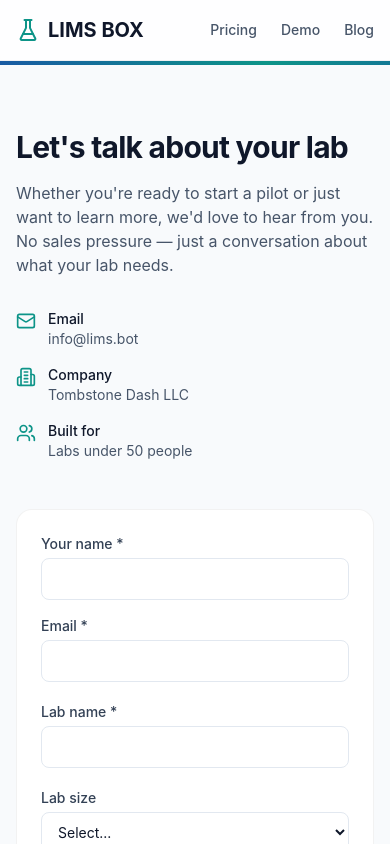
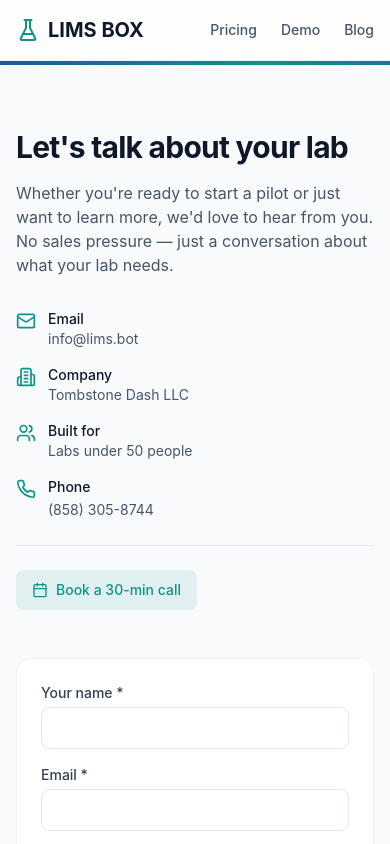
Before and after one commit to TombStoneDash/lims-box, a Next.js app: page /contact in a window 390 px wide. Shown: the top 844 px of the page. Built offline with nearby package versions, Linux system fonts and the light colour scheme.

Commit message:
fix: add phone (858) 305-8744 and Calendly to /contact page (P0)

```diff
--- a/app/contact/page.tsx
+++ b/app/contact/page.tsx
@@ -2,7 +2,7 @@
 
 import Link from 'next/link';
 import { useState } from 'react';
-import { FlaskConical, Send, CheckCircle2, Mail, Building2, Users } from 'lucide-react';
+import { FlaskConical, Send, CheckCircle2, Mail, Building2, Users, Phone, Calendar } from 'lucide-react';
 
 export default function ContactPage() {
   const [status, setStatus] = useState<'idle' | 'loading' | 'success' | 'error'>('idle');
@@ -107,6 +107,24 @@
                   <p className="text-sm text-slate-600 dark:text-slate-300">Labs under 50 people</p>
                 </div>
               </div>
+              <div className="flex items-start gap-3">
+                <Phone className="w-5 h-5 text-lab-teal mt-0.5" />
+                <div>
+                  <p className="text-sm font-medium text-slate-900 dark:text-white">Phone</p>
+                  <a href="tel:+18583058744" className="text-sm text-slate-600 dark:text-slate-300 hover:text-lab-teal transition-colors">(858) 305-8744</a>
+                </div>
+              </div>
+            </div>
+            <div className="mt-6 pt-6 border-t border-slate-200 dark:border-white/10">
+              <a
+                href="https://calendly.com/hudtaylor/30min"
+                target="_blank"
+                rel="noopener noreferrer"
+                className="inline-flex items-center gap-2 px-4 py-2.5 bg-lab-teal/10 hover:bg-lab-teal/20 text-lab-teal font-medium rounded-lg text-sm transition-colors"
+              >
+                <Calendar className="w-4 h-4" />
+                Book a 30-min call
+              </a>
             </div>
           </div>
 
```
